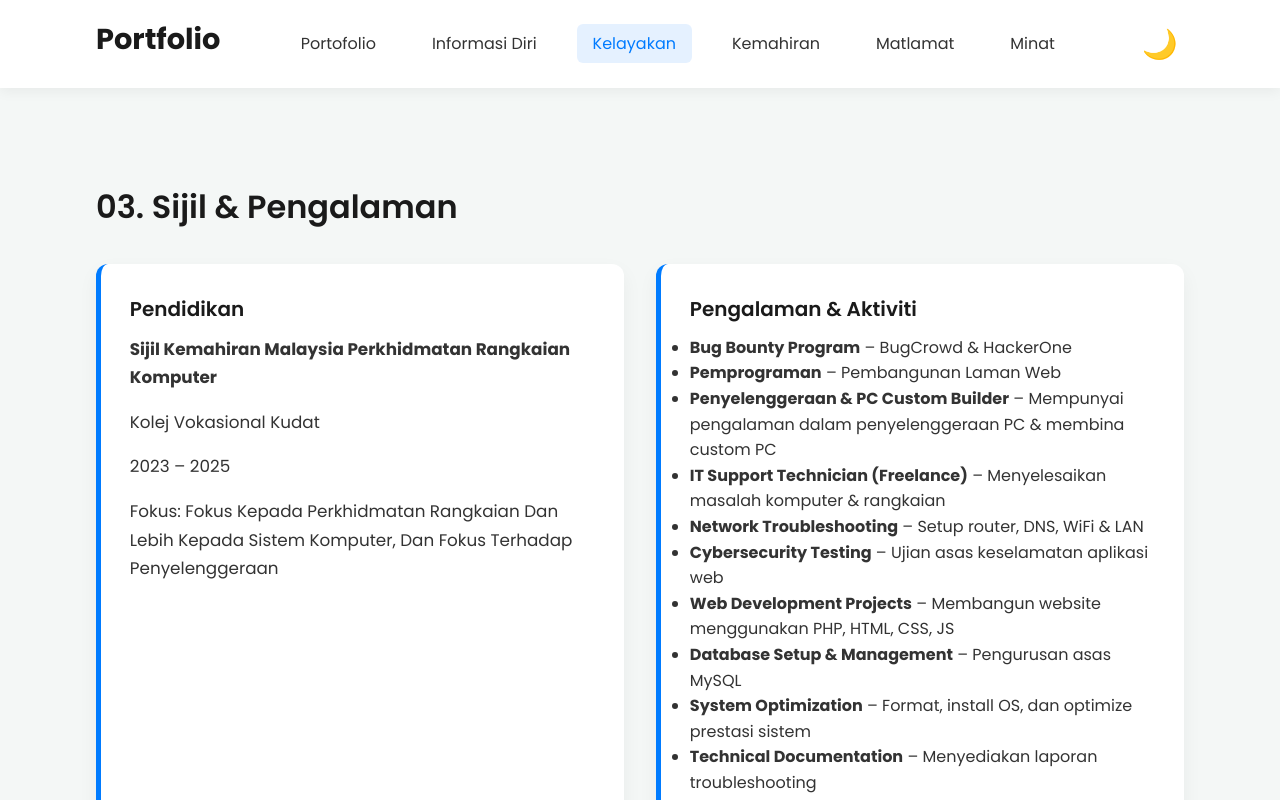
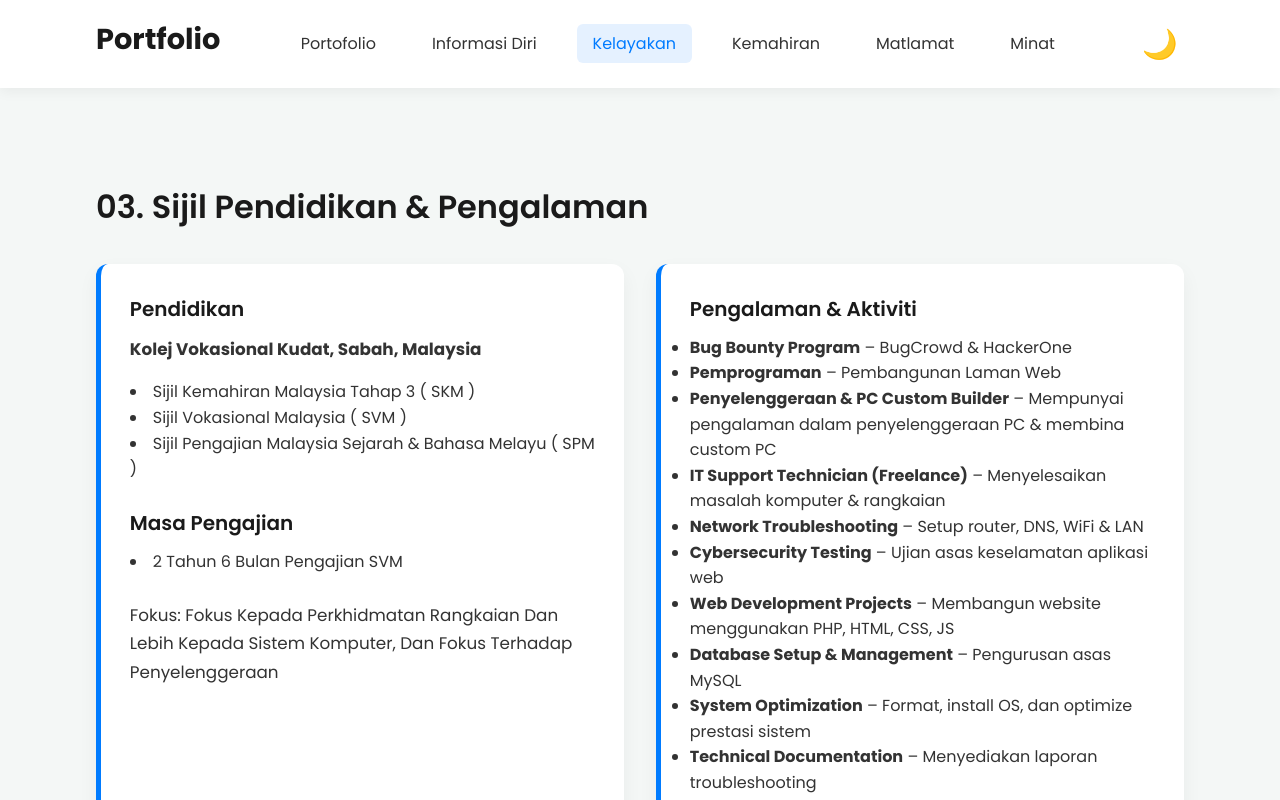
Before and after one commit to avyqq/avyqq.github.io, a plain HTML site: page qualifications.html in a window 1280 px wide. Drawn offline with Linux system fonts and the light colour scheme.

Commit message:
Update qualifications.html
Signed-off-by: afiq adrell <afiqadrell12@gmail.com>

```diff
--- a/qualifications.html
+++ b/qualifications.html
@@ -43,13 +43,18 @@
     <main>
         <section id="qualifications" class="section page-3">
             <div class="container">
-                <h3>03. Sijil & Pengalaman</h3>
+                <h3>03. Sijil Pendidikan & Pengalaman</h3>
                 <div class="qualifications-grid">
                     <div class="qualification-item">
                         <h4>Pendidikan</h4>
-                        <p><strong>Sijil Kemahiran Malaysia Perkhidmatan Rangkaian Komputer</strong></p>
-                        <p>Kolej Vokasional Kudat</p>
-                        <p class="company">2023 – 2025</p>
+                        <p><strong>Kolej Vokasional Kudat, Sabah, Malaysia</strong></p>
+                        <li>Sijil Kemahiran Malaysia Tahap 3 ( SKM )</li>
+                        <li>Sijil Vokasional Malaysia ( SVM )</li>
+                        <li>Sijil Pengajian Malaysia Sejarah & Bahasa Melayu ( SPM )</li>
+                        <br>
+                        <h4>Masa Pengajian</h4>
+                        <li>2 Tahun 6 Bulan Pengajian SVM</li>
+                        <br>
                         <p>Fokus: Fokus Kepada Perkhidmatan Rangkaian Dan Lebih Kepada Sistem Komputer, Dan Fokus Terhadap Penyelenggeraan</p>
                     </div>
                     <div class="qualification-item">
```
